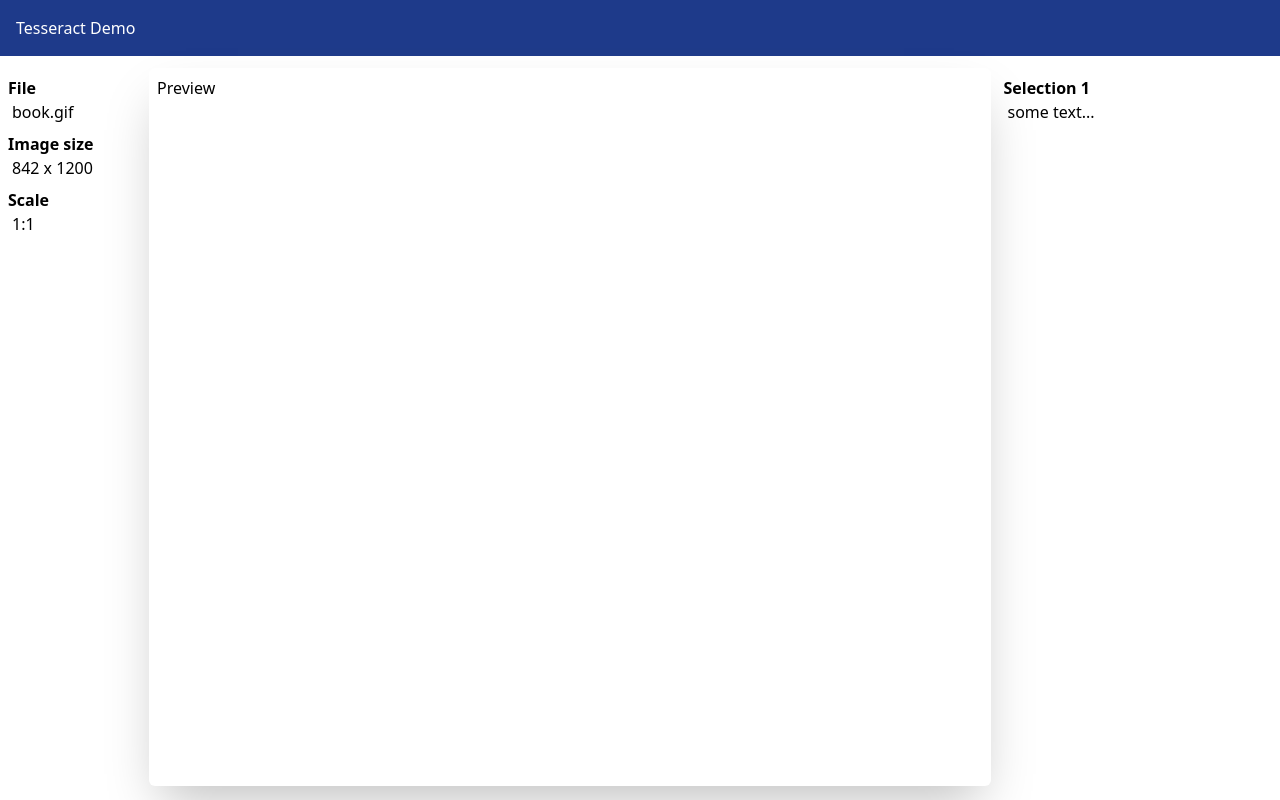
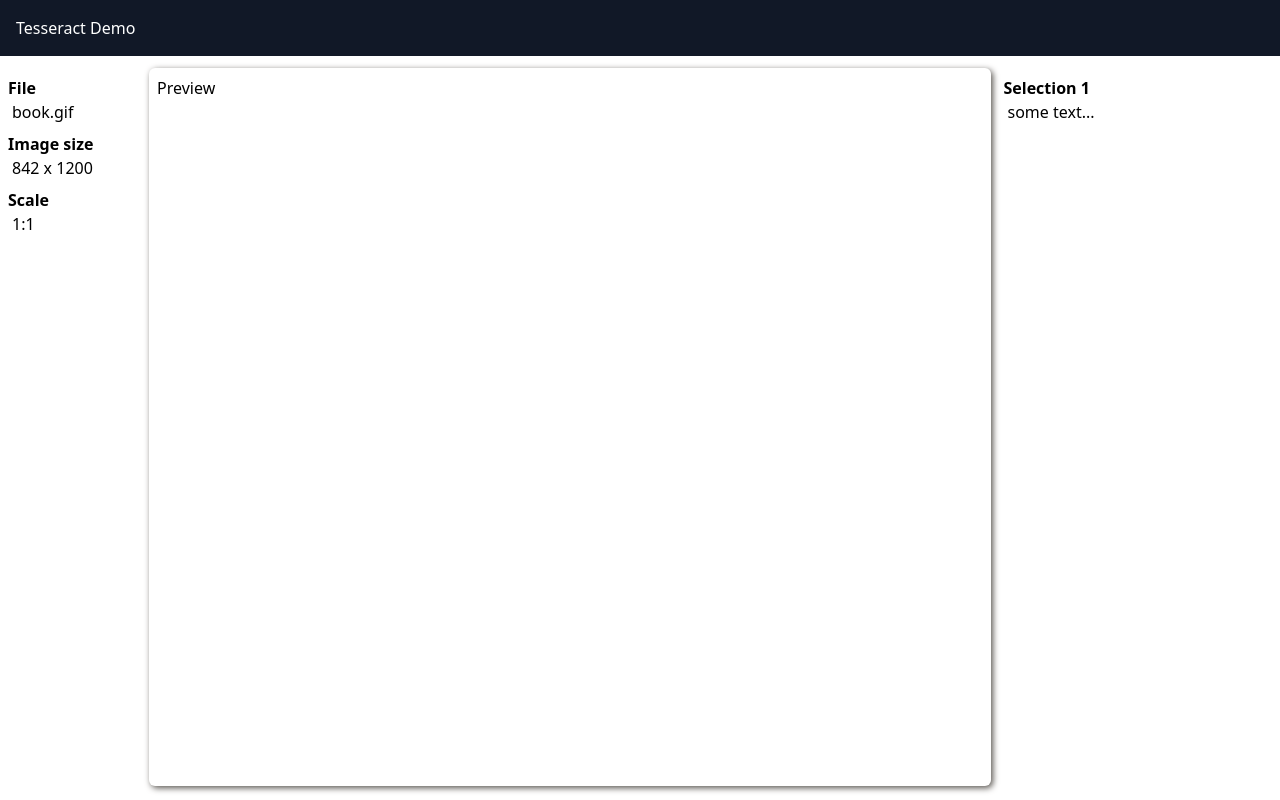
Before and after one commit to daminort/tesseract-demo, a React (Create React App) app in the folder client/: page / in a window 1280 px wide. Built offline with nearby package versions, Linux system fonts and the light colour scheme.

Commit message:
Added PostCSS plugins

```diff
--- a/client/package.json
+++ b/client/package.json
@@ -14,6 +14,8 @@
     "@types/react-dom": "^17.0.0",
     "autoprefixer": "^9.8.6",
     "postcss": "^7.0.35",
+    "postcss-import": "^14.0.0",
+    "postcss-nested": "^5.0.3",
     "react": "^17.0.1",
     "react-dom": "^17.0.1",
     "react-scripts": "4.0.2",
--- /dev/null
+++ b/client/postcss.config.js
@@ -0,0 +1,8 @@
+module.exports = {
+  plugins: [
+    require('postcss-import'),
+    require('tailwindcss'),
+    require('postcss-nested'),
+    require('autoprefixer'),
+  ]
+}
--- a/client/src/containers/NavBar/NavBar.tsx
+++ b/client/src/containers/NavBar/NavBar.tsx
@@ -3,7 +3,7 @@ import React, { FC } from 'react';
 const NavBar: FC = () => {
 
   return (
-    <div className="tx-navbar flex items-center p-4 bg-blue-900 text-white">
+    <div className="tx-navbar flex items-center p-4 bg-gray-900 text-white">
       <div>Tesseract Demo</div>
     </div>
   );
--- a/client/src/containers/Preview/Preview.tsx
+++ b/client/src/containers/Preview/Preview.tsx
@@ -5,7 +5,7 @@ const Preview: FC = () => {
   const ref = useRef(null);
 
   return (
-    <div className="tx-preview p-2 m-1 bg-white rounded-md w-full shadow-2xl" ref={ref}>
+    <div className="tx-preview" ref={ref}>
       Preview
     </div>
   );
--- a/client/src/index.css
+++ b/client/src/index.css
@@ -1,11 +1,6 @@
-@tailwind base;
-@tailwind components;
-@tailwind utilities;
+@import "tailwindcss/base";
+@import "tailwindcss/components";
+@import "tailwindcss/utilities";
 
-body {
-    @apply bg-white;
-}
-
-.tx-preview {
-    min-height: calc(theme('height.screen') - 82px);
-}
+@import "./styles/global.css";
+@import "./styles/preview.css";
--- /dev/null
+++ b/client/src/styles/global.css
@@ -0,0 +1,5 @@
+@import "tailwindcss/base";
+
+body {
+    @apply bg-white;
+}
--- /dev/null
+++ b/client/src/styles/preview.css
@@ -0,0 +1,5 @@
+.tx-preview {
+    @apply p-2 m-1 rounded-md w-full;
+    min-height: calc(theme('height.screen') - 82px);
+    box-shadow: 2px 2px 6px theme('colors.shadow');
+}
--- a/client/tailwind.config.js
+++ b/client/tailwind.config.js
@@ -1,8 +1,14 @@
+const colors = require('tailwindcss/colors');
+
 module.exports = {
   purge: ['./src/**/*.{js,jsx,ts,tsx}', './public/index.html'],
   darkMode: false, // or 'media' or 'class'
   theme: {
-    extend: {},
+    extend: {
+      colors: {
+        shadow: colors.warmGray['600'],
+      },
+    },
   },
   variants: {
     extend: {},
```
Also changed, not shown: client/public/images/book.gif (added), 1 other file (tests, documents, lock files or other folders).
